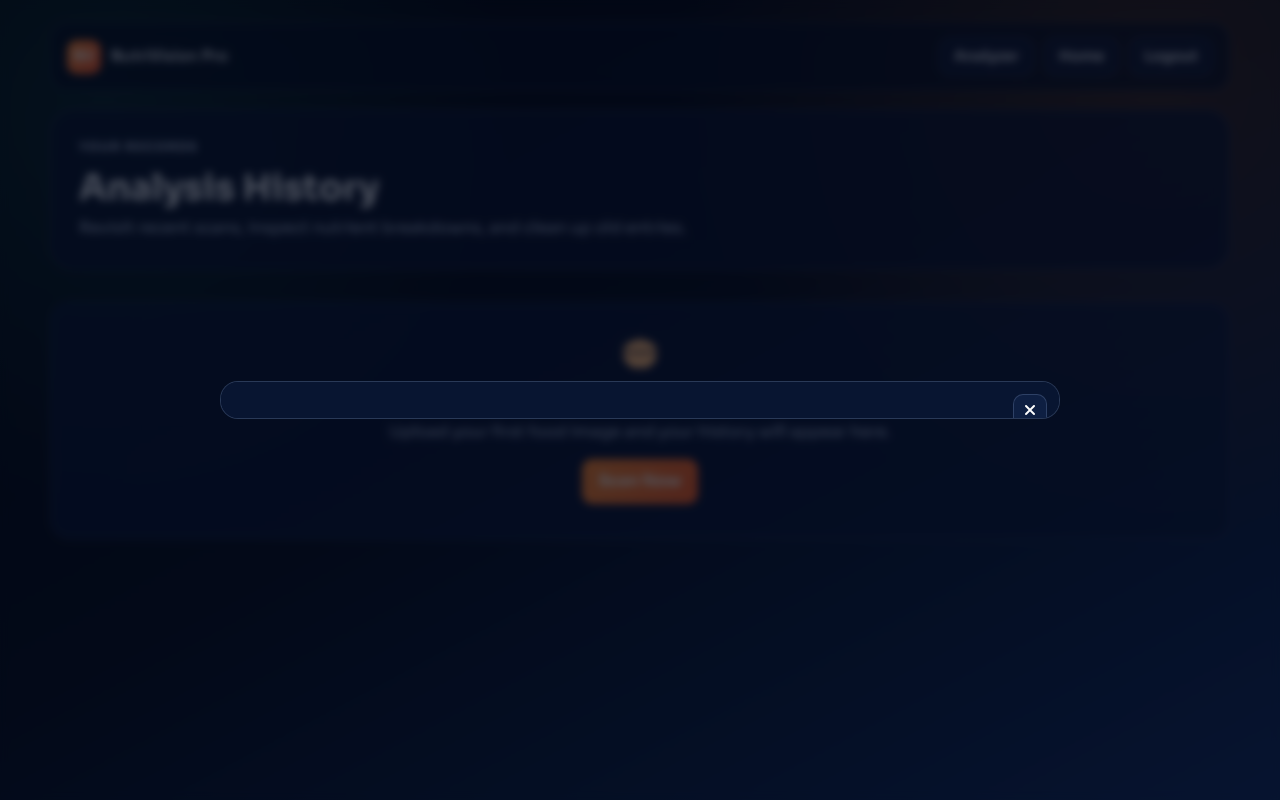
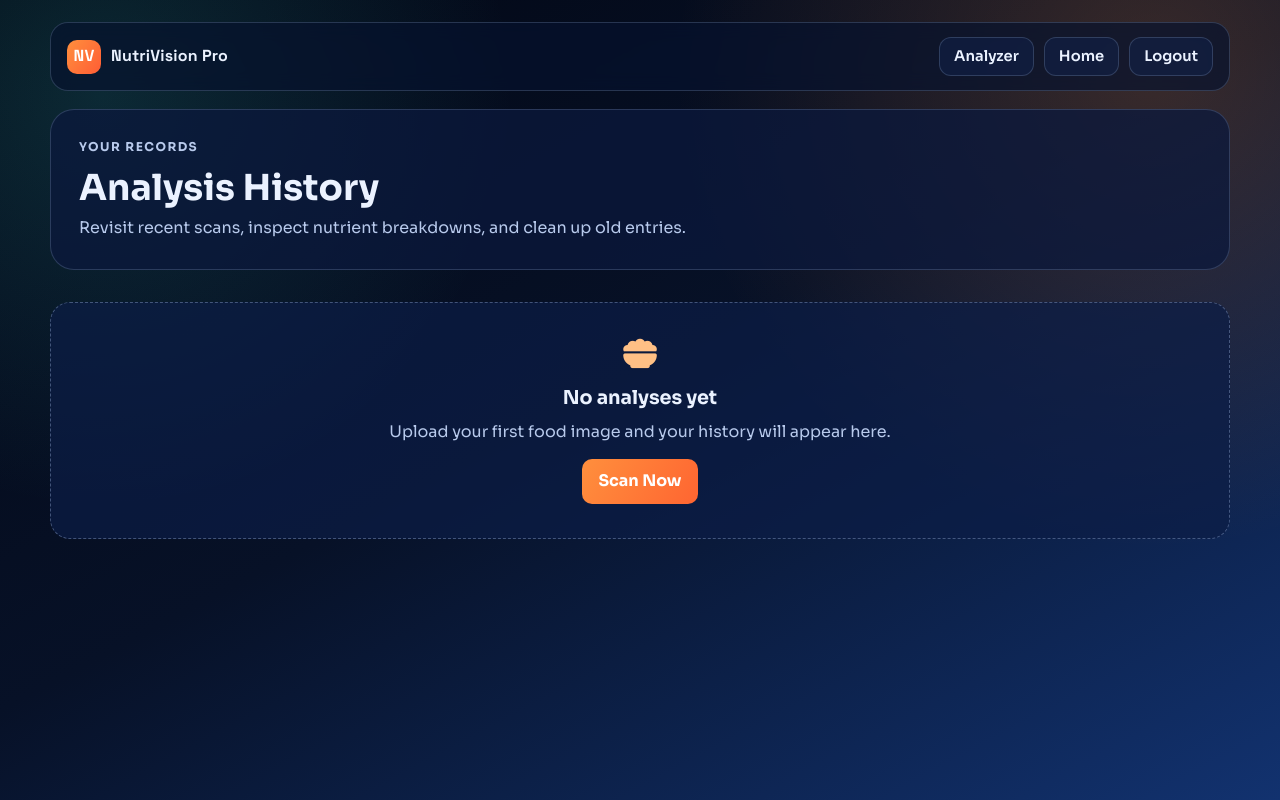
Before and after one commit to AJ1312/nutrivison-pro, a Flask app: page /history in a window 1280 px wide. Run offline with Flask 3, Linux system fonts and the light colour scheme; the visitor is signed in with stand-in values (Sample User, id 1); data that the repository does not hold is empty.

Commit message:
fix(history): hide detail modal until opened

```diff
--- a/static/css/history.css
+++ b/static/css/history.css
@@ -283,6 +283,10 @@ nav {
     padding: 16px;
 }
 
+.modal.hidden {
+    display: none;
+}
+
 .modal-card {
     width: min(840px, 100%);
     max-height: 86vh;
```
